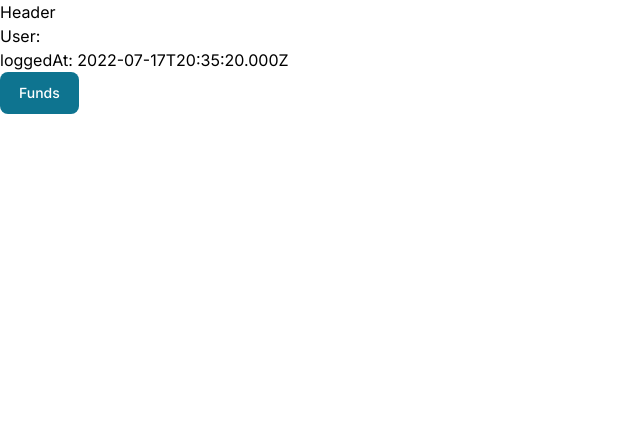
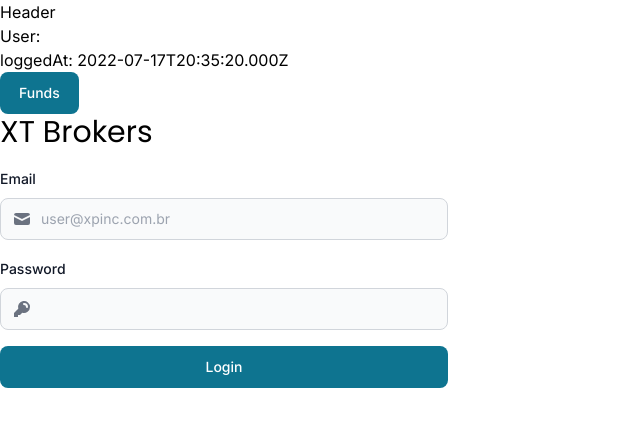
Before and after one commit to pedrossdemelo/xt-brokers, a React (Vite) app: page /login in a window 1280 px wide. Shown: the top 426 px of the page, without its empty margins (0-640 px from the left). Built offline with nearby package versions, Linux system fonts and the light colour scheme.

Commit message:
refactor: route names

```diff
--- a/src/App.tsx
+++ b/src/App.tsx
@@ -1,20 +1,31 @@
 import Header from "components/Header";
+import PrivateRoutes from "components/PrivateRoutes";
+import useUserData from "hooks/useUserData";
 import Dashboard from "pages/Dashboard";
 import Funds from "pages/Funds";
 import Home from "pages/Home";
+import NotFound from "pages/NotFound";
 import Trade from "pages/Trade";
 import { Route, Routes } from "react-router-dom";
 
 function App() {
+  const { user } = useUserData();
+  const loggedIn = !!user;
+
   return (
     <div className="max-w-md">
       <Header />
       <Routes>
-        <Route path="/" element={<Home />} />
-        <Route path="dashboard" element={<Dashboard />}>
-          <Route path="trade/:ticker" element={<Trade />} />
+        <Route element={<PrivateRoutes when={loggedIn} redirectTo="/" />}>
+          <Route path="/login" element={<Home />} />
         </Route>
-        <Route path="funds" element={<Funds />} />
+        <Route element={<PrivateRoutes when={!loggedIn} redirectTo="/login" />}>
+          <Route path="/" element={<Dashboard />}>
+            <Route path="trade/:ticker" element={<Trade />} />
+          </Route>
+          <Route path="funds" element={<Funds />} />
+          <Route path="*" element={<NotFound />} />
+        </Route>
       </Routes>
     </div>
   );
--- /dev/null
+++ b/src/components/PrivateRoutes.tsx
@@ -0,0 +1,13 @@
+import useUserData from "hooks/useUserData";
+import React from "react";
+import { Navigate, Outlet } from "react-router-dom";
+
+type Props = {
+  when: boolean;
+  redirectTo: string;
+};
+
+export default function RestrictedRoute({ when, redirectTo }: Props) {
+  if (when) return <Navigate to={redirectTo} replace />;
+  return <Outlet />;
+}
--- a/src/context/UserContext.tsx
+++ b/src/context/UserContext.tsx
@@ -16,6 +16,7 @@
   funds: number;
   setFunds: React.Dispatch<React.SetStateAction<number>>;
   loggedAt: Date;
+  logout: () => void;
 };
 
 const UserContext = React.createContext<UserContextValue>({
@@ -28,6 +29,7 @@
   funds: 1000,
   setFunds: () => {},
   loggedAt: new Date(),
+  logout: () => {},
 });
 
 export function UserProvider({ children }: Props) {
@@ -35,14 +37,17 @@
     "userPapers",
     [] as Paper[]
   );
-
   const [allPapers, setAllPapers] = useLocalStorage("allPapers", papers);
-
   const [user, setUser] = useLocalStorage("user", "");
-
   const [funds, setFunds] = useLocalStorage("funds", 1000);
-
   const loggedAt = useRef(new Date());
+  const logout = () => {
+    setUser("");
+    setUserPapers([]);
+    setFunds(1000);
+    setAllPapers(papers);
+    loggedAt.current = new Date();
+  }
 
   const value = {
     userPapers,
@@ -54,6 +59,7 @@
     funds,
     setFunds,
     loggedAt: loggedAt.current,
+    logout
   };
 
   return <UserContext.Provider value={value}>{children}</UserContext.Provider>;
--- a/src/pages/Funds.tsx
+++ b/src/pages/Funds.tsx
@@ -5,7 +5,7 @@
 type Props = {};
 
 function useFunds() {
-  const { funds, setFunds, userPapers } = useUserData();
+  const { funds, setFunds, userPapers, logout } = useUserData();
 
   const [amount, setAmount] = React.useState(0);
 
@@ -33,11 +33,12 @@
     amount,
     setAmount: (e: React.ChangeEvent<HTMLInputElement>) =>
       setAmount(Math.max(0, +e.target.value)),
+    logout,
   };
 }
 
 export default function Funds({}: Props) {
-  const { funds, amount, setAmount, addFunds, removeFunds, portfolio } =
+  const { funds, amount, setAmount, addFunds, removeFunds, portfolio, logout } =
     useFunds();
 
   return (
@@ -49,6 +50,7 @@
 
       <Button onClick={addFunds}>Add Funds</Button>
       <Button onClick={removeFunds} disabled={funds < amount}>Remove Funds</Button>
+      <Button onClick={logout}>Logout</Button>
     </>
   );
 }
--- a/src/pages/Home.tsx
+++ b/src/pages/Home.tsx
@@ -13,7 +13,7 @@
   function handleSubmit(e: React.FormEvent<HTMLFormElement>) {
     e.preventDefault();
     setUser(email)
-    navigate("/dashboard");
+    navigate("/");
   }
 
   return {
--- /dev/null
+++ b/src/pages/NotFound.tsx
@@ -0,0 +1,9 @@
+import React from 'react'
+
+type Props = {}
+
+export default function NotFound({}: Props) {
+  return (
+    <div>NotFound</div>
+  )
+}
--- a/src/pages/Trade.tsx
+++ b/src/pages/Trade.tsx
@@ -2,7 +2,7 @@
 import usePaperTransaction from "hooks/usePaperTransaction";
 import useUserData from "hooks/useUserData";
 import React, { useCallback, useMemo } from "react";
-import { useNavigate, useParams } from "react-router-dom";
+import { Navigate, useNavigate, useParams } from "react-router-dom";
 import { Paper } from "utils/mockData";
 
 type Props = {};
@@ -28,8 +28,10 @@
   const navigate = useNavigate();
 
   const goBack = useCallback(() => {
-    navigate("/dashboard");
+    navigate("/");
   }, []);
+
+  const notFound = useMemo(() => !userPaper && !poolPaper, [userPaper, poolPaper]);
 
   const { buyPaper, sellPaper } = usePaperTransaction(defaultPaper);
 
@@ -47,6 +49,7 @@
     sellPaper,
     buyPaper,
     goBack,
+    notFound,
   };
 }
 
@@ -63,7 +66,10 @@
     sellPaper,
     buyPaper,
     goBack,
+    notFound,
   } = useTrade();
+
+  if (notFound) return <Navigate to="/" />;
 
   return (
     <Modal show position="center" onClose={goBack}>
```
